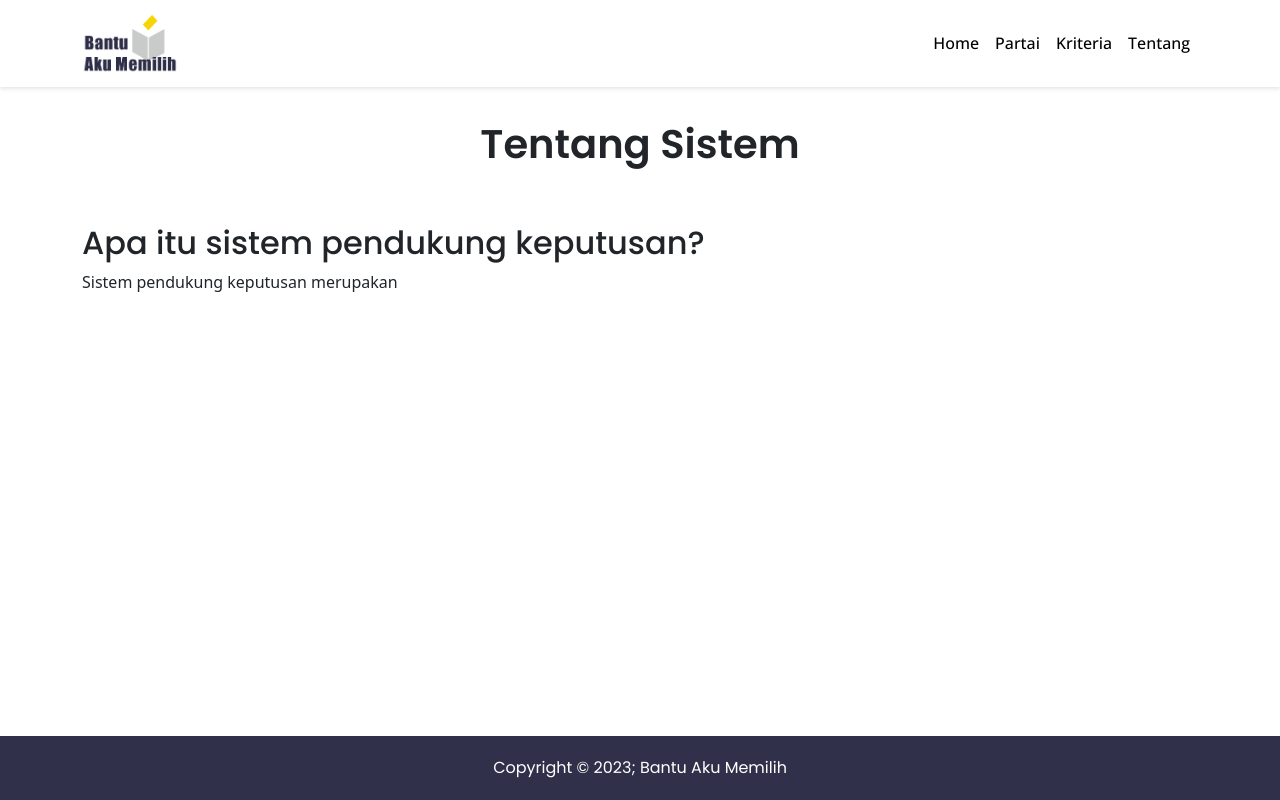
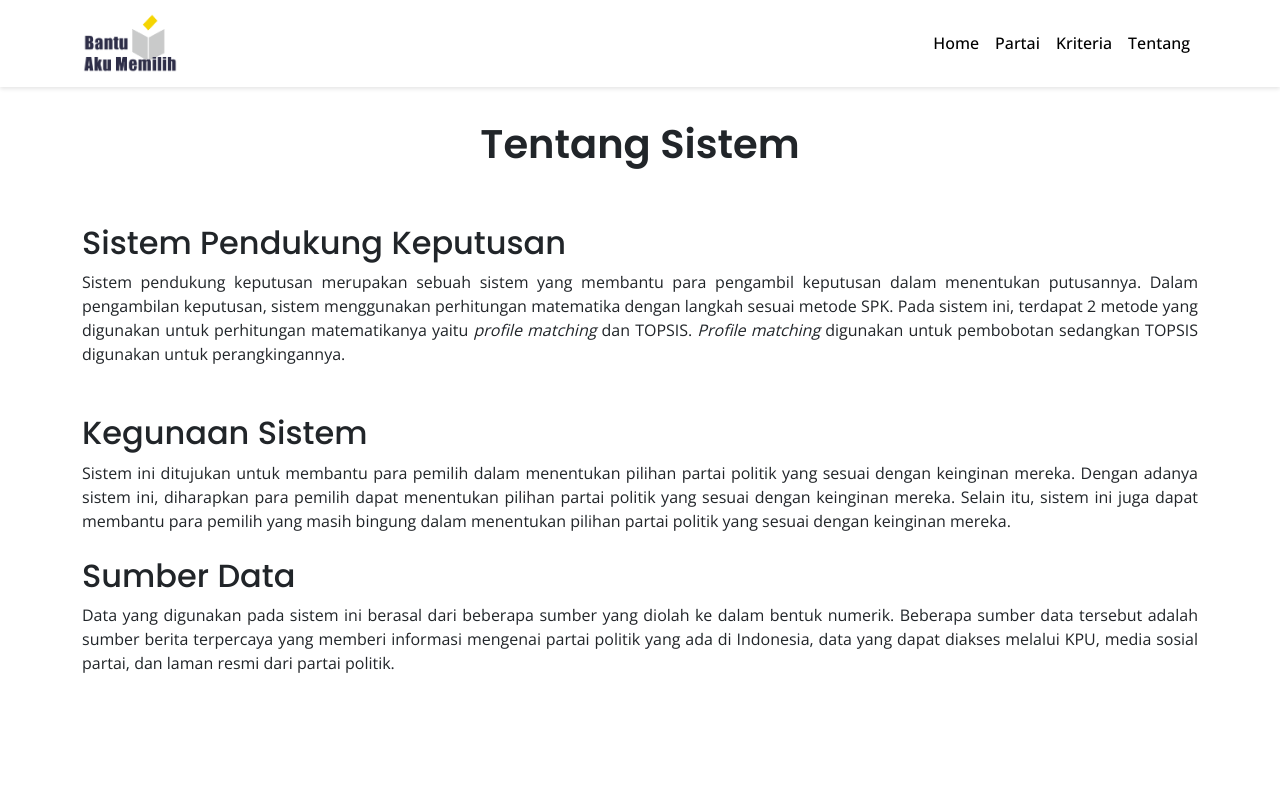
Before and after one commit to yusufrachmad/spk-parpol, a React (Vite) app: page /about in a window 1280 px wide. Shown: the top 800 px of the page. Built offline with nearby package versions, Linux system fonts and the light colour scheme; no server answers.

Commit message:
add content

```diff
--- a/src/components/pages/About.jsx
+++ b/src/components/pages/About.jsx
@@ -3,17 +3,44 @@ import { Container } from "react-bootstrap";
 
 const About = (props) => {
   return (
-    <div className="content-wrapper" style={{ minHeight: "74vh" }}>
+    <div className="content-wrapper" style={{ minHeight: "100vh" }}>
       <div className="d-flex justify-content-center text-center mb-5">
         <h1 style={{ fontFamily: "Poppins", fontWeight: 600 }}>
           Tentang Sistem
         </h1>
       </div>
-      <Container>
-        <h2 style={{ fontFamily: "Poppins" }}>
-          Apa itu sistem pendukung keputusan?
-        </h2>
-        <p>Sistem pendukung keputusan merupakan </p>
+      <Container className="mb-5">
+        <h2 style={{ fontFamily: "Poppins" }}>Sistem Pendukung Keputusan</h2>
+        <p style={{ fontFamily: "Open Sans", textAlign: "justify" }}>
+          Sistem pendukung keputusan merupakan sebuah sistem yang membantu para
+          pengambil keputusan dalam menentukan putusannya. Dalam pengambilan
+          keputusan, sistem menggunakan perhitungan matematika dengan langkah
+          sesuai metode SPK. Pada sistem ini, terdapat 2 metode yang digunakan
+          untuk perhitungan matematikanya yaitu <i>profile matching</i> dan
+          TOPSIS. <i>Profile matching</i> digunakan untuk pembobotan sedangkan
+          TOPSIS digunakan untuk perangkingannya.
+        </p>
+      </Container>
+      <Container className="mb-4">
+        <h2 style={{ fontFamily: "Poppins" }}>Kegunaan Sistem</h2>
+        <p style={{ fontFamily: "Open Sans", textAlign: "justify" }}>
+          Sistem ini ditujukan untuk membantu para pemilih dalam menentukan
+          pilihan partai politik yang sesuai dengan keinginan mereka. Dengan
+          adanya sistem ini, diharapkan para pemilih dapat menentukan pilihan
+          partai politik yang sesuai dengan keinginan mereka. Selain itu, sistem
+          ini juga dapat membantu para pemilih yang masih bingung dalam
+          menentukan pilihan partai politik yang sesuai dengan keinginan mereka.
+        </p>
+      </Container>
+      <Container className="mb-4">
+        <h2 style={{ fontFamily: "Poppins" }}>Sumber Data</h2>
+        <p style={{ fontFamily: "Open Sans", textAlign: "justify" }}>
+          Data yang digunakan pada sistem ini berasal dari beberapa sumber yang
+          diolah ke dalam bentuk numerik. Beberapa sumber data tersebut adalah
+          sumber berita terpercaya yang memberi informasi mengenai partai
+          politik yang ada di Indonesia, data yang dapat diakses melalui KPU,
+          media sosial partai, dan laman resmi dari partai politik.
+        </p>
       </Container>
     </div>
   );
```
